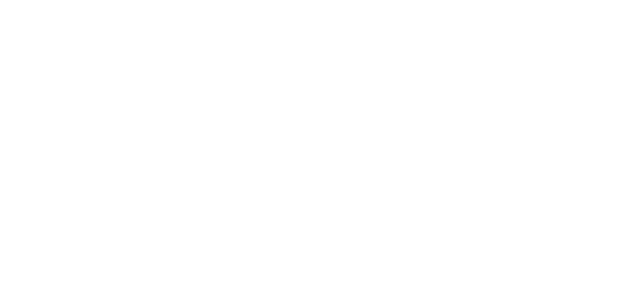
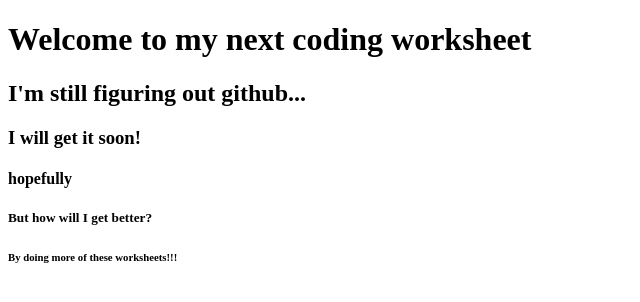
Before and after one commit to itsClearma/CodingWorksheet2, a plain HTML site: page index.html in a window 1280 px wide. Shown: the whole page, without its empty margins (0-640 px from the left). Drawn offline with Linux system fonts and the light colour scheme.

Commit message:
headers
all of the headers

```diff
--- a/index.html
+++ b/index.html
@@ -8,7 +8,12 @@
     </head>
     <body>
 
-
+        <h1>Welcome to my next coding worksheet</h1>
+        <h2>I'm still figuring out github...</h2>
+        <h3>I will get it soon!</h3>
+        <h4>hopefully</h4>
+        <h5>But how will I get better?</h5>
+        <h6>By doing more of these worksheets!!!</h6>
 
     </body>
 </html>
```
